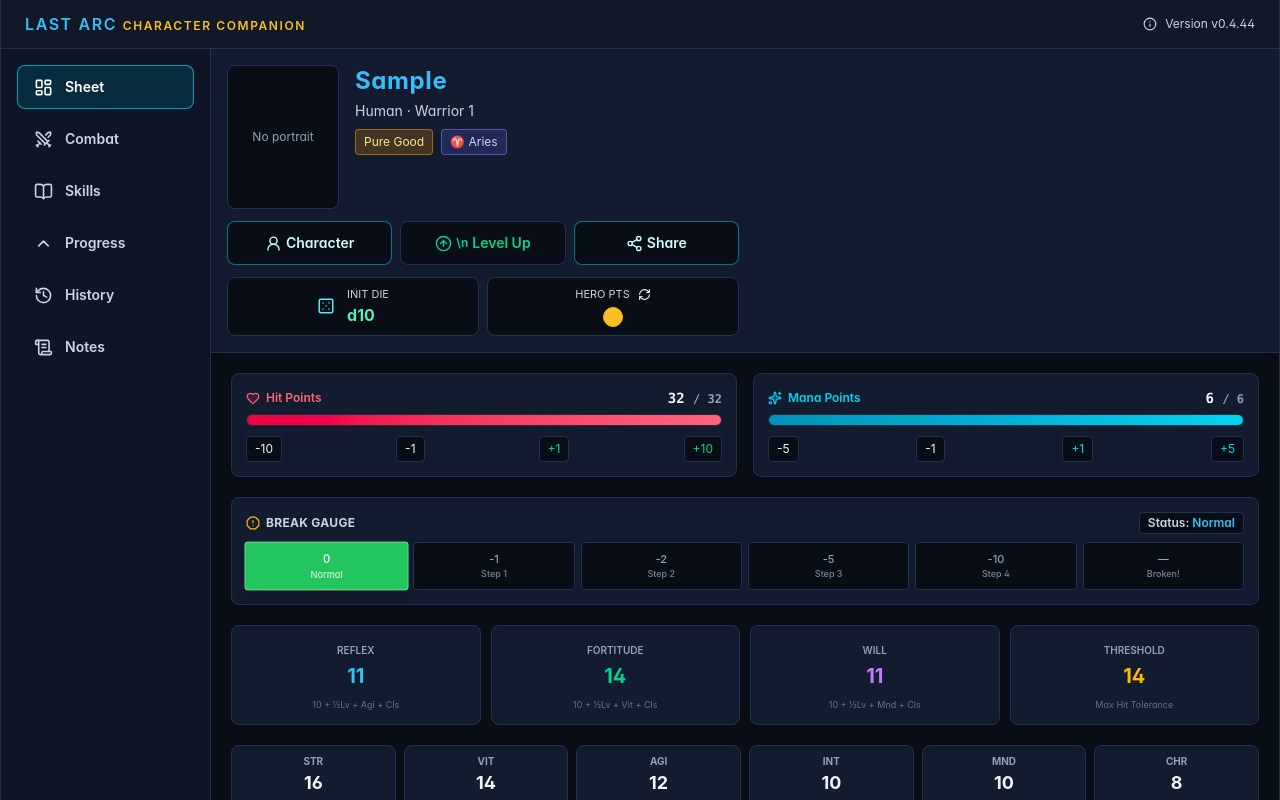
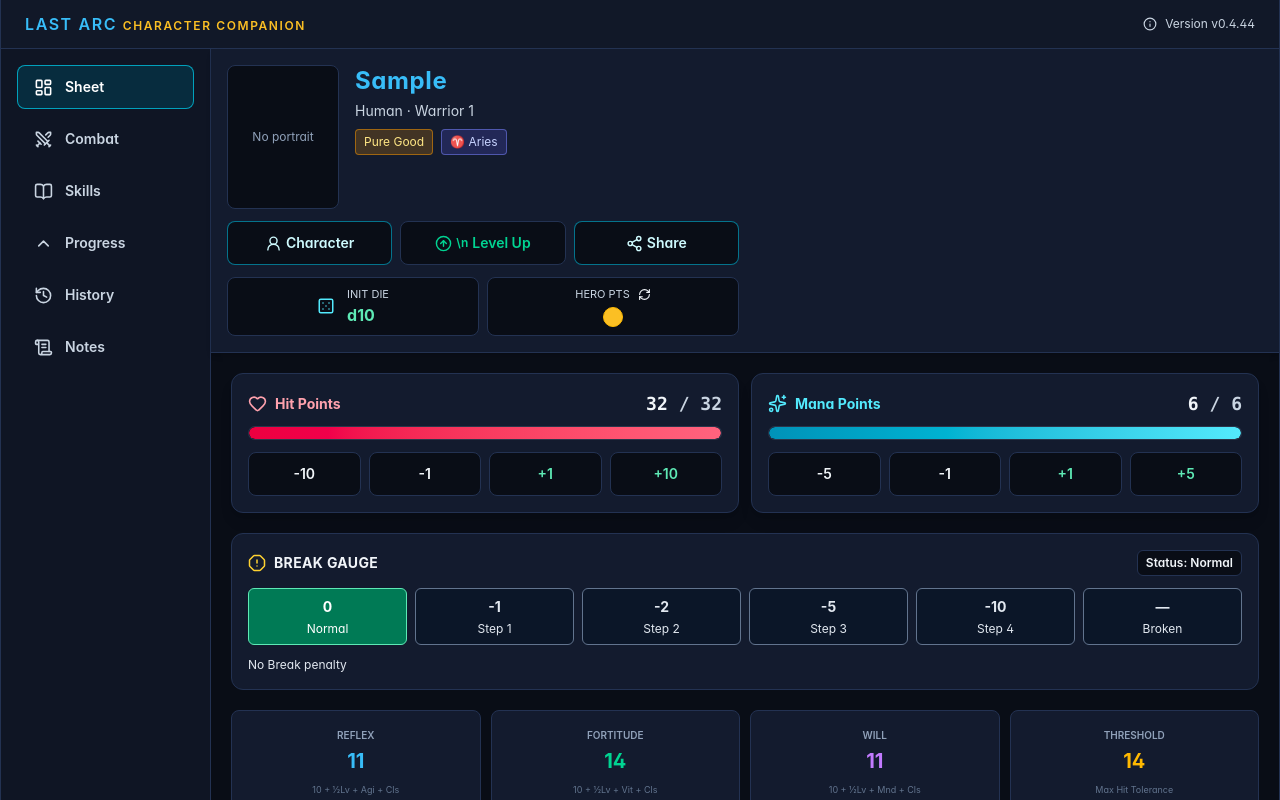
Before and after one commit to 61ZM07H36R3ML1N/last-arc-sheet, a React (Vite) app: page / in a window 1280 px wide. Both pictures are taken after typing "Sample" into the empty fields and a click on the button "Create Character". Shown: the top 800 px of the page. Built offline with nearby package versions, Linux system fonts and the light colour scheme.

Commit message:
feat(ui): reuse resource bars and segmented break gauge in sheet

```diff
--- a/src/App.tsx
+++ b/src/App.tsx
@@ -1,12 +1,9 @@
 import { useState, useMemo, useCallback } from 'react';
 import {
-  Heart,
-  Sparkles,
   Dice5,
   RefreshCw,
   Swords,
   BookOpen,
-  AlertOctagon,
   Share2,
   History,
   Info,
@@ -26,6 +23,8 @@ import CharacterAdvancementControl from './components/character/CharacterAdvance
 import JsonSyncModal from './components/character/JsonSyncModal';
 import VersionModal from './components/shared/VersionModal';
 import GearManager from './components/equipment/GearManager';
+import ResourceBar from './components/combat/ResourceBar';
+import BreakGaugeTracker from './components/combat/BreakGaugeTracker';
 import SkillTable from './components/skills/SkillTable';
 import TalentsTab from './components/talents/TalentsTab';
 import CharacterHistoryTab from './components/character/CharacterHistoryTab';
@@ -133,14 +132,6 @@ export default function App() {
         return 'd12';
     }
   };
-  const breakSteps = [
-    { label: 'Normal', penalty: '0', color: 'bg-arc-break-normal' },
-    { label: 'Step 1', penalty: '-1', color: 'bg-arc-break-step1' },
-    { label: 'Step 2', penalty: '-2', color: 'bg-arc-break-step2' },
-    { label: 'Step 3', penalty: '-5', color: 'bg-arc-break-step3' },
-    { label: 'Step 4', penalty: '-10', color: 'bg-arc-break-step3' },
-    { label: 'Broken!', penalty: '—', color: 'bg-arc-break-broken' },
-] as const;
   const currentZodiac = sheet.zodiacSign ? ZODIAC_SIGNS[sheet.zodiacSign] : null;
   // New visitors see creation first, not the internal sample character.
   // The persisted store restores returning players before this view renders.
@@ -236,86 +227,12 @@ export default function App() {
           </div>
         )}
         <div className={onDetailPage ? 'hidden' : 'space-y-5'}>
-        {/* RESOURCE BARS (HP / MP) */}
-        <section className="grid grid-cols-1 md:grid-cols-2 gap-4">
-          <div className="bg-arc-card p-3.5 rounded-lg border border-arc-border shadow-sm">
-            <div className="flex justify-between items-center mb-1.5">
-              <span className="text-xs font-semibold text-rose-400 flex items-center gap-1.5">
-                <Heart size={14} className="fill-rose-500/20" /> Hit Points
-              </span>
-              <span className="text-sm font-mono font-bold">
-                {sheet.currentHp} <span className="text-xs text-slate-400">/ {maxHp}</span>
-              </span>
-            </div>
-            <div className="w-full h-3 bg-slate-900 rounded-full overflow-hidden border border-slate-700/50">
-              <div
-                className="h-full bg-gradient-to-r from-rose-600 to-rose-400 transition-all duration-300"
-                style={{ width: `${Math.min(100, (sheet.currentHp / maxHp) * 100)}%` }}
-              />
-            </div>
-            <div className="flex justify-between items-center gap-1 mt-2.5">
-              <button onClick={() => updateHp(-10)} className="px-2 py-1 text-xs bg-arc-bg hover:bg-arc-cardHover border border-arc-border rounded">-10</button>
-              <button onClick={() => updateHp(-1)} className="px-2 py-1 text-xs bg-arc-bg hover:bg-arc-cardHover border border-arc-border rounded">-1</button>
-              <button onClick={() => updateHp(1)} className="px-2 py-1 text-xs bg-arc-bg hover:bg-arc-cardHover border border-arc-border rounded text-emerald-400">+1</button>
-              <button onClick={() => updateHp(10)} className="px-2 py-1 text-xs bg-arc-bg hover:bg-arc-cardHover border border-arc-border rounded text-emerald-400">+10</button>
-            </div>
-          </div>
-          <div className="bg-arc-card p-3.5 rounded-lg border border-arc-border shadow-sm">
-            <div className="flex justify-between items-center mb-1.5">
-              <span className="text-xs font-semibold text-cyan-400 flex items-center gap-1.5">
-                <Sparkles size={14} className="fill-cyan-500/20" /> Mana Points
-              </span>
-              <span className="text-sm font-mono font-bold">
-                {sheet.currentMp} <span className="text-xs text-slate-400">/ {maxMp}</span>
-              </span>
-            </div>
-            <div className="w-full h-3 bg-slate-900 rounded-full overflow-hidden border border-slate-700/50">
-              <div
-                className="h-full bg-gradient-to-r from-cyan-600 to-cyan-400 transition-all duration-300"
-                style={{ width: `${maxMp > 0 ? Math.min(100, (sheet.currentMp / maxMp) * 100) : 0}%` }}
-              />
-            </div>
-            <div className="flex justify-between items-center gap-1 mt-2.5">
-              <button onClick={() => updateMp(-5)} className="px-2 py-1 text-xs bg-arc-bg hover:bg-arc-cardHover border border-arc-border rounded">-5</button>
-              <button onClick={() => updateMp(-1)} className="px-2 py-1 text-xs bg-arc-bg hover:bg-arc-cardHover border border-arc-border rounded">-1</button>
-              <button onClick={() => updateMp(1)} className="px-2 py-1 text-xs bg-arc-bg hover:bg-arc-cardHover border border-arc-border rounded text-cyan-400">+1</button>
-              <button onClick={() => updateMp(5)} className="px-2 py-1 text-xs bg-arc-bg hover:bg-arc-cardHover border border-arc-border rounded text-cyan-400">+5</button>
-            </div>
-          </div>
+        {/* Shared resource and segmented Break Gauge components */}
+        <section className="grid grid-cols-1 gap-3 xl:grid-cols-2">
+          <ResourceBar kind="hp" current={sheet.currentHp} max={maxHp} onChange={updateHp} />
+          <ResourceBar kind="mp" current={sheet.currentMp} max={maxMp} onChange={updateMp} />
         </section>
-        {/* BREAK GAUGE */}
-        <section className="bg-arc-card p-3.5 rounded-lg border border-arc-border">
-          <div className="flex justify-between items-center mb-2">
-            <span className="text-xs font-bold text-slate-300 flex items-center gap-1.5 uppercase tracking-wide">
-              <AlertOctagon size={14} className="text-amber-400" /> Break Gauge
-            </span>
-            <span className="text-xs font-semibold px-2 py-0.5 rounded bg-arc-bg border border-arc-border text-slate-300">
-              Status: <span className="text-arc-accent"> {breakSteps[sheet.breakStep]?.label ?? 'Unknown'}</span>
-            </span>
-          </div>
-          <div className="grid grid-cols-3 sm:grid-cols-6 gap-1.5">
-  {breakSteps.map((step, idx) => {
-    const isActive = sheet.breakStep === idx;
-    return (
-      <button
-        key={idx}
-        type="button"
-        onClick={() => setBreakStep(idx)}
-        className={`py-2 px-1 text-[11px] font-medium rounded border transition-all text-center flex flex-col items-center justify-center ${
-          isActive
-            ? `${step.color} text-white font-bold border-white/40 shadow-lg scale-[1.02]`
-            : 'bg-arc-bg text-slate-400 border-arc-border hover:bg-arc-cardHover'
-        }`}
-      >
-        <span>{step.penalty}</span>
-        <span className="text-[9px] opacity-80">
-          {step.label}
-        </span>
-      </button>
-    );
-  })}
-</div>
-        </section>
+        <BreakGaugeTracker step={sheet.breakStep} onChange={setBreakStep} />
         {/* DEFENSES & ATTRIBUTES */}
         <section className="grid grid-cols-2 sm:grid-cols-4 gap-2.5">
           <div className="bg-arc-card p-2.5 rounded-lg border border-arc-border text-center">
```
